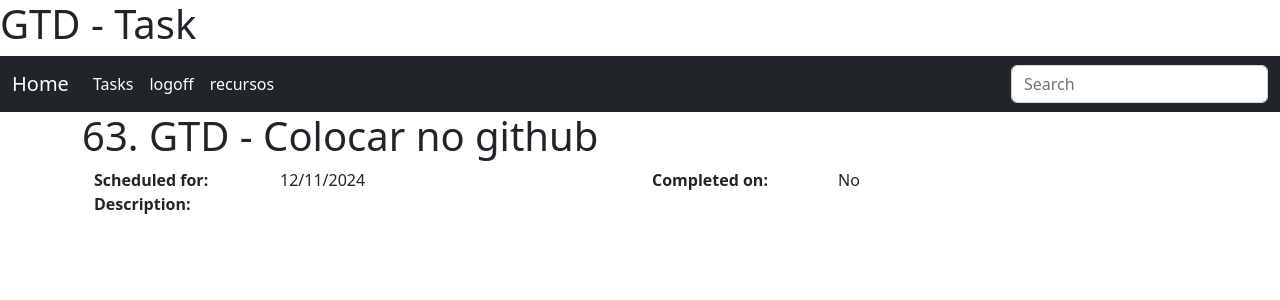
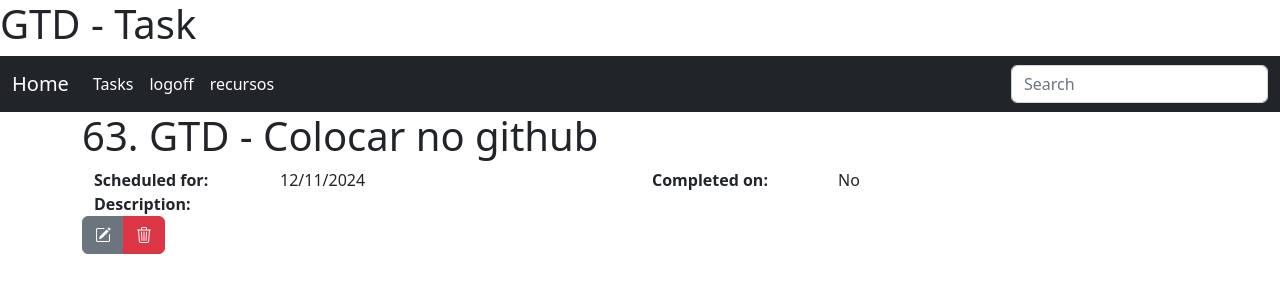
Before and after one commit to recursossauro/GTD, a Django app: page /tasks/task/63/ in a window 1280 px wide. Shown: the top 300 px of the page. Run offline with Django 5.2, Linux system fonts and the light colour scheme; a user stored in the database is signed in; data comes from the database, SQL or seed files in the repository; both versions use the stored data as it was after the commit.

Commit message:
Corrected in tasks.views conclude_or_not_task(request, pk) on line 73, url string bad formation.

```diff
--- a/tasks/templates/tasks/task.html
+++ b/tasks/templates/tasks/task.html
@@ -21,4 +21,11 @@
             <div class="col-12">{{object.description|default:''}}</div>
         </div>
     </article>
+    <aside>
+        <!-- COMANDS -->
+        <div class="btn-group end" role="group">
+            <a type="button" class="btn btn-secondary" href="{% url 'tasks:update_task' object.pk %}?next={{ request.path|urlencode }}"><i class="bi bi-pencil-square"></i></a>
+            <a type="button" class="btn btn-danger" href="{% url 'tasks:delete_task' object.pk %}"><i class="bi bi-trash3"></i></a>
+        </div>
+    </aside>
 {%endblock%}
--- a/tasks/views.py
+++ b/tasks/views.py
@@ -27,7 +27,7 @@ class TaskUpdateView(LoginRequiredMixin, UpdateView):
     fields = ['title', 'description', 'dt_scheduled', 'dt_completed']
 
     def get_success_url(self):
-        #print(self.request.GET.get('next', reverse_lazy('tasks:task', kwargs={'pk': self.object.pk})))
+        #   print(self.request.GET.get('next', reverse_lazy('tasks:task', kwargs={'pk': self.object.pk})))
         return self.request.GET.get('next', reverse_lazy('tasks:task', kwargs={'pk': self.object.pk}))
 
 def display_tasks(request):
@@ -70,4 +70,4 @@ def conclude_or_not_task(request, pk):
             task.save()
             result = 'Changed'
 
-    return HttpResponseRedirect(reverse("tasks/display_tasks"))
+    return HttpResponseRedirect(reverse("tasks:display_tasks"))
```
Also changed, not shown: db.sqlite3.
